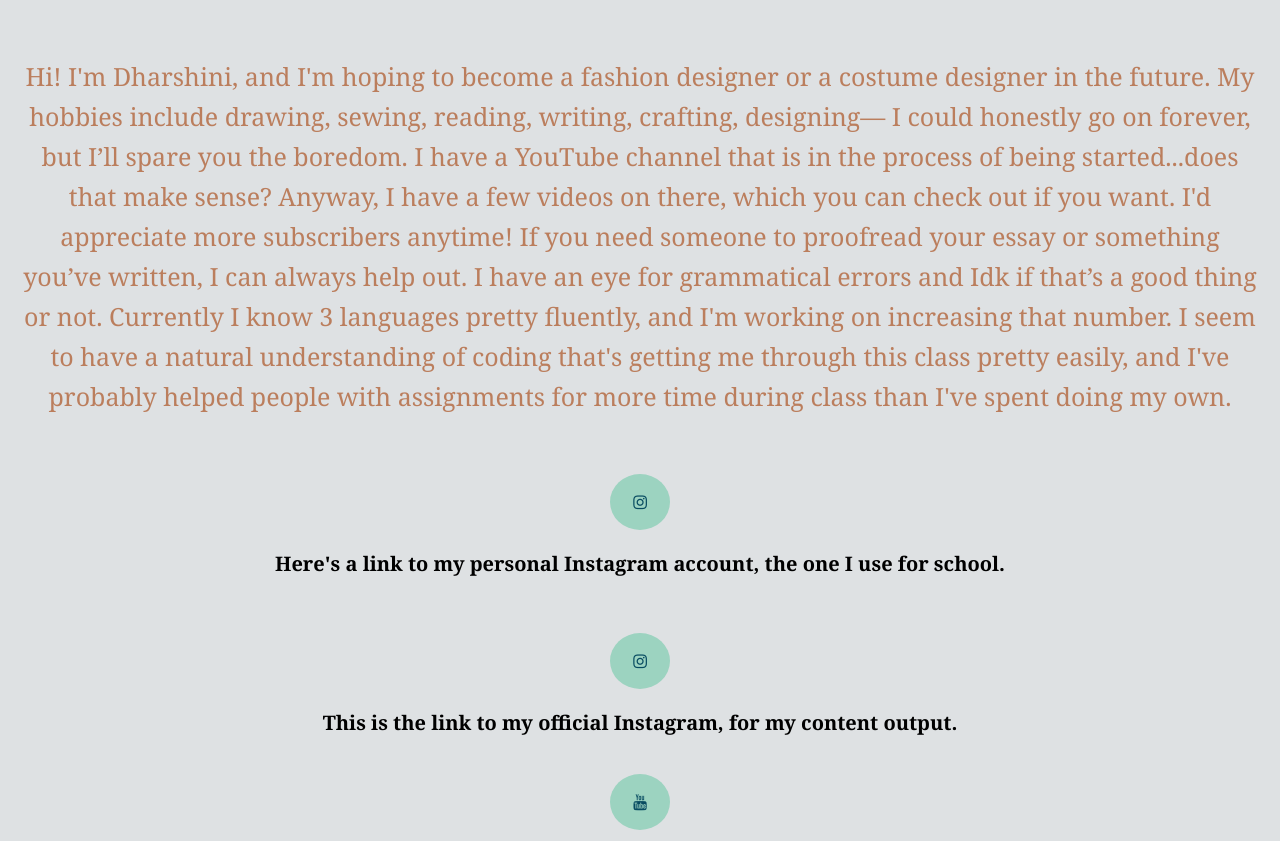
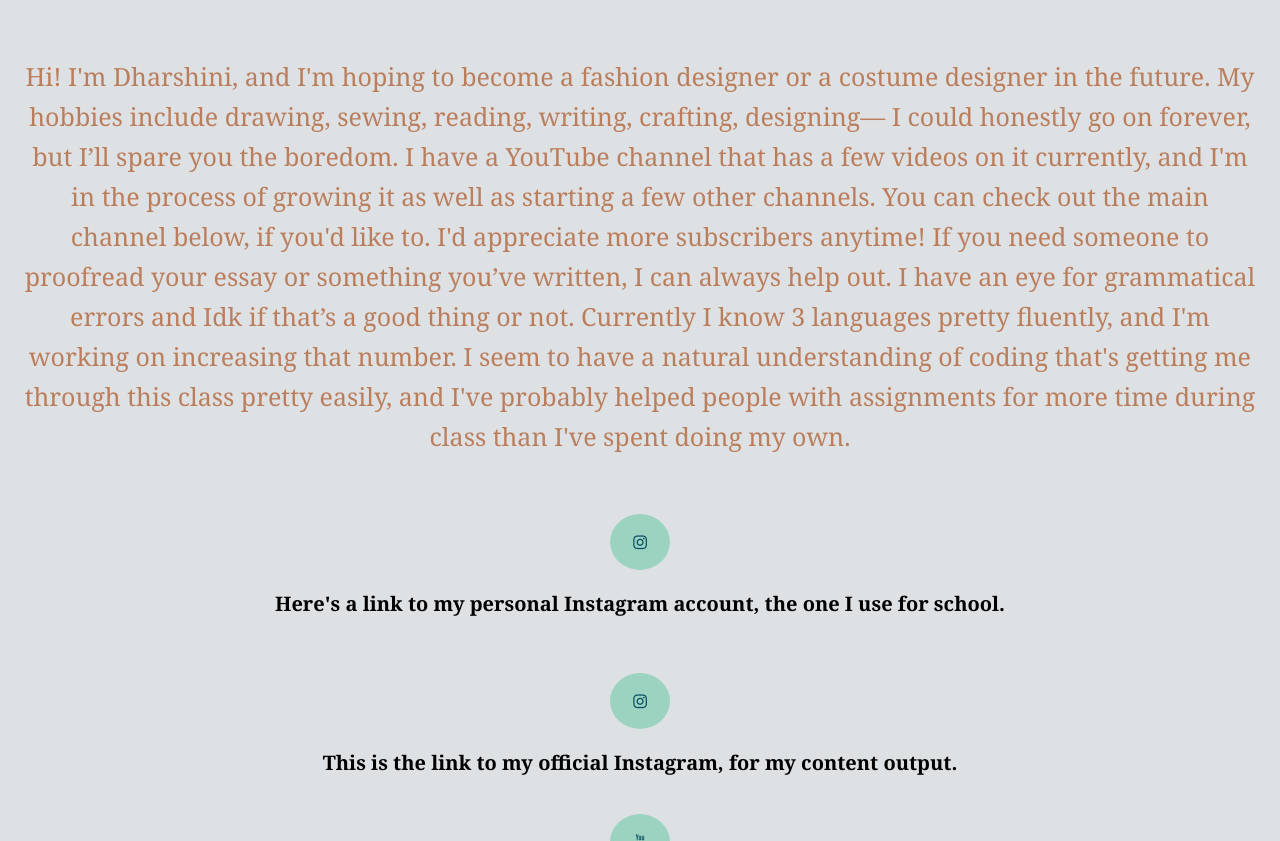
Before and after one commit to WVCS/index-Dharshini2024, a plain HTML site: page about.html in a window 1280 px wide. Shown: the part 1186-2027 px from the top of the page. Drawn offline with Linux system fonts and the light colour scheme.

Commit message:
updated paragraph

```diff
--- a/about.html
+++ b/about.html
@@ -16,7 +16,7 @@
       <img src="https://www.pngonly.com/wp-content/uploads/2017/05/Flowers-Vectors-Clipart-PNG.png" width="1000">
       <br>
       <br>
-      <p> Hi! I'm Dharshini, and I'm hoping to become a fashion designer or a costume designer in the future. My hobbies include drawing, sewing, reading, writing, crafting, designing— I could honestly go on forever, but I’ll spare you the boredom. I have a YouTube channel that is in the process of being started...does that make sense? Anyway, I have a few videos on there, which you can check out if you want. I'd appreciate more subscribers anytime! If you need someone to proofread your essay or something you’ve written, I can always help out. I have an eye for grammatical errors and Idk if that’s a good thing or not. Currently I know 3 languages pretty fluently, and I'm working on increasing that number. I seem to have a natural understanding of coding that's getting me through this class pretty easily, and I've probably helped people with assignments for more time during class than I've spent doing my own. </p>
+      <p> Hi! I'm Dharshini, and I'm hoping to become a fashion designer or a costume designer in the future. My hobbies include drawing, sewing, reading, writing, crafting, designing— I could honestly go on forever, but I’ll spare you the boredom. I have a YouTube channel that has a few videos on it currently, and I'm in the process of growing it as well as starting a few other channels. You can check out the main channel below, if you'd like to. I'd appreciate more subscribers anytime! If you need someone to proofread your essay or something you’ve written, I can always help out. I have an eye for grammatical errors and Idk if that’s a good thing or not. Currently I know 3 languages pretty fluently, and I'm working on increasing that number. I seem to have a natural understanding of coding that's getting me through this class pretty easily, and I've probably helped people with assignments for more time during class than I've spent doing my own. </p>
       <br>
       <link rel="stylesheet" href="https://cdnjs.cloudflare.com/ajax/libs/font-awesome/4.7.0/css/font-awesome.min.css">
       <a href="https://www.instagram.com/dharsh1125/" class="fa fa-instagram"></a>
```
